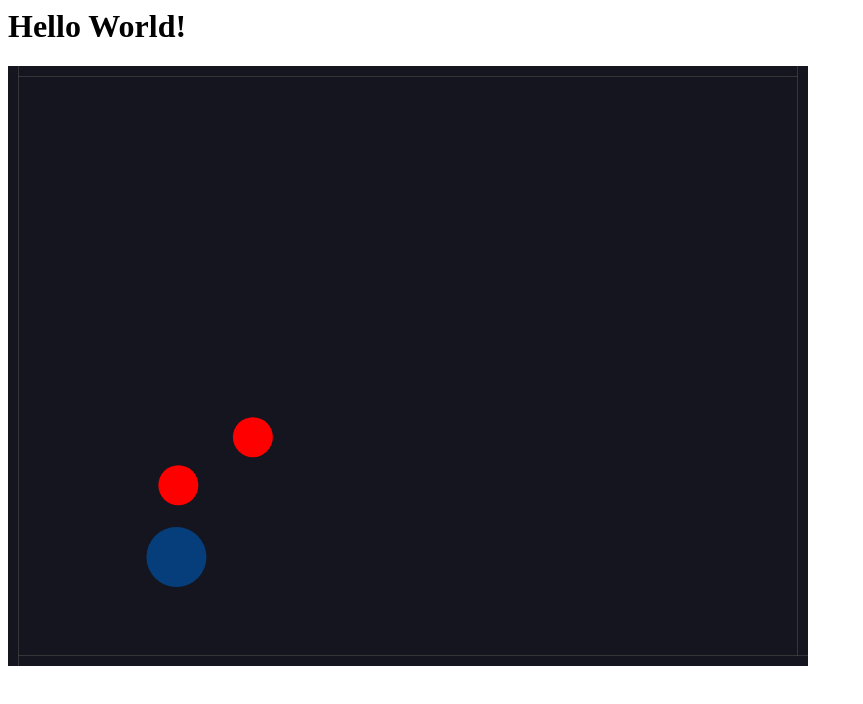
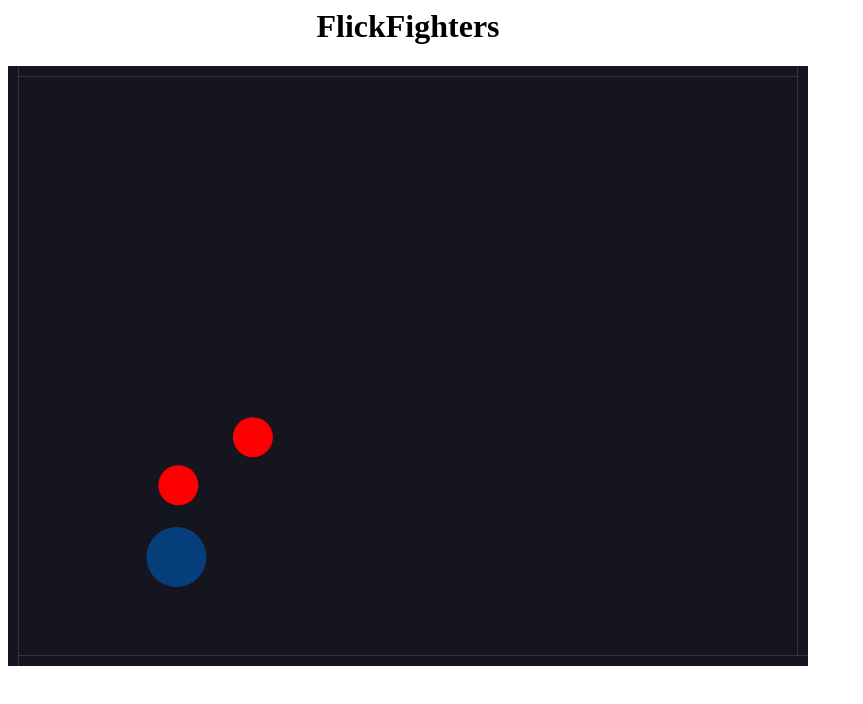
Before and after one commit to TheOneTrueGod/FlickFighters, a plain HTML site: page index.html in a window 1280 px wide. Shown: the whole page, without its empty margins (0-863 px from the left). Drawn offline with nearby package versions, Linux system fonts and the light colour scheme.

```diff
--- a/index.html
+++ b/index.html
@@ -3,6 +3,6 @@
     Bootstrap for UI: https://getbootstrap.com/docs/5.0/examples/
 -->
 
-<h1>Hello World!</h1>
+<h1 style="width: 800px; text-align: center;">FlickFighters</h1>
 <script src="node_modules/matter-js/build/matter.min.js" type="text/javascript"></script>
 <script type="module" src="main.js"></script>
```
